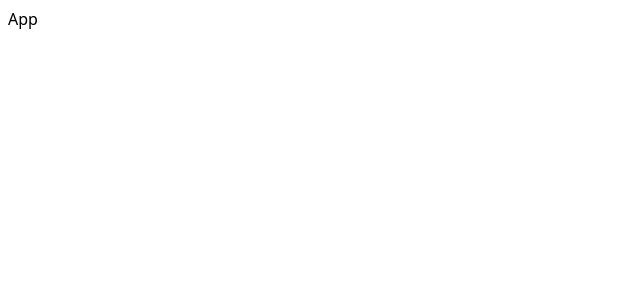
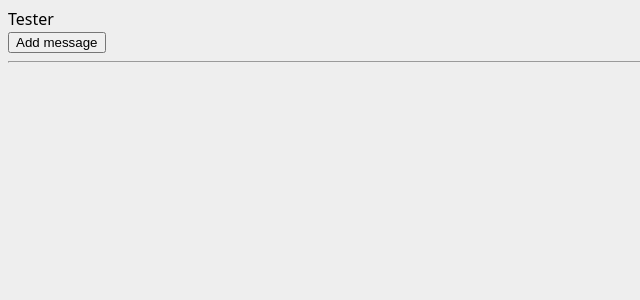
Before and after one commit to travis-hilterbrand/bubble-animate, a React (Vite) app: page / in a window 1280 px wide. Shown: the top 300 px of the page, without its empty margins (0-640 px from the left). Built offline with nearby package versions, Linux system fonts and the light colour scheme.

Commit message:
Add wall

```diff
--- a/src/App.tsx
+++ b/src/App.tsx
@@ -1,5 +1,37 @@
+import { useState } from "react";
 import "./App.css";
+import type { ChatMessage } from "./types";
+import { ChatWall } from "./ChatWall";
+import { randomString } from "./random";
 
 export const App = () => {
-  return <div>App</div>;
+  const [chatMessages, setChatMessages] = useState<ChatMessage[]>([
+    { id: randomString(16, false), message: randomString(64) },
+  ]);
+
+  return (
+    <div>
+      Tester
+      <div>
+        <button
+          onClick={() => {
+            setChatMessages([
+              ...chatMessages,
+              { id: randomString(16), message: randomString(64) },
+            ]);
+          }}
+        >
+          Add message
+        </button>
+      </div>
+      <hr />
+      <ChatWall
+        chatMessages={chatMessages}
+        onClose={(id) => {
+          const newMessages = chatMessages.filter((item) => item.id !== id);
+          setChatMessages(newMessages);
+        }}
+      />
+    </div>
+  );
 };
--- /dev/null
+++ b/src/ChatBubble.tsx
@@ -0,0 +1,55 @@
+import styled from "styled-components";
+import type { ChatMessage } from "./types";
+import { useEffect, useState } from "react";
+
+const Container = styled.div`
+  box-shadow: 0px 6px 24px rgba(16, 16, 23, 0.08);
+  max-width: 200px;
+  border-radius: 2rem 0.5rem 1.5rem 2rem;
+  padding: 0.75rem 1rem 0.875rem 1.25rem;
+  font-size: 14px;
+  font-weight: 400;
+  background: rgb(221, 235, 255);
+  color: #34354c;
+  overflow: hidden;
+  text-overflow: ellipsis;
+
+  animation: fadeInBubble 1.2s cubic-bezier(0.4, 2, 0.6, 1) forwards;
+  opacity: 0;
+
+  @keyframes fadeInBubble {
+    from {
+      opacity: 0;
+    }
+    to {
+      opacity: 1;
+    }
+  }
+`;
+
+export type ChatBubbleProps = {
+  chatMessage: ChatMessage;
+  onClose: (id: string) => void;
+};
+export const ChatBubble = ({ chatMessage, onClose }: ChatBubbleProps) => {
+  const [id] = useState(chatMessage.id);
+  useEffect(() => {
+    const timerId = setTimeout(() => {
+      onClose(id);
+    }, 5 * 1000);
+    return () => {
+      clearTimeout(timerId);
+    };
+  }, [id, onClose]);
+
+  const [opacity, setOpacity] = useState(0);
+  useEffect(() => {
+    setOpacity(1);
+  }, []);
+
+  return (
+    <Container data-id={chatMessage.id} style={{ opacity }}>
+      {chatMessage.message}
+    </Container>
+  );
+};
--- /dev/null
+++ b/src/ChatWall.tsx
@@ -0,0 +1,23 @@
+import styled from "styled-components";
+import type { ChatMessage } from "./types";
+import { ChatBubble } from "./ChatBubble";
+
+const Container = styled.div`
+  display: flex;
+  flex-direction: column;
+  gap: 8px;
+`;
+
+export type ChatWallProps = {
+  chatMessages: ChatMessage[];
+  onClose: (id: string) => void;
+};
+export const ChatWall = ({ chatMessages, onClose }: ChatWallProps) => {
+  return (
+    <Container>
+      {chatMessages.map((item) => (
+        <ChatBubble key={item.id} chatMessage={item} onClose={onClose} />
+      ))}
+    </Container>
+  );
+};
--- a/src/index.css
+++ b/src/index.css
@@ -5,3 +5,8 @@
   -webkit-font-smoothing: antialiased;
   -moz-osx-font-smoothing: grayscale;
 }
+
+body {
+  padding: 0;
+  background: #eee;
+}
--- /dev/null
+++ b/src/random.ts
@@ -0,0 +1,60 @@
+/**
+ * Return a random color
+ */
+export function randomColor(): string {
+  //NOSONAR
+  return (
+    "#" +
+    Math.floor(Math.random() * 16777215)
+      .toString(16)
+      .padStart(6, "0")
+  );
+}
+
+/**
+ * Generate a random date
+ * @returns date
+ */
+export function randomDate(start: Date, end: Date): Date {
+  //NOSONAR
+  return new Date(
+    start.getTime() + Math.random() * (end.getTime() - start.getTime())
+  );
+}
+
+/**
+ * Return a random number
+ * @param min
+ * @param max
+ */
+export function randomNumber(min: number, max: number): number {
+  //NOSONAR
+  return Math.floor(Math.random() * (max - min + 1)) + min;
+}
+
+/**
+ * Return a random string
+ * @param length
+ * @param splitIntoWords
+ */
+export function randomString(length: number, splitIntoWords = true): string {
+  if (length === undefined) {
+    length = randomNumber(200, 1000);
+  }
+  let s = "";
+  let wordCount = 0;
+  let wordLength = randomNumber(3, 10);
+  const chars = "ABCDEFGHIJKLMNOPQRSTUVWXYZabcdefghijklmnopqrstuvwxyz";
+  for (let i = 0; i < length; i++) {
+    s += chars.charAt(randomNumber(0, chars.length - 1));
+    if (splitIntoWords) {
+      wordCount++;
+      if (wordCount >= wordLength) {
+        wordCount = 0;
+        wordLength = randomNumber(3, 10);
+        s += " ";
+      }
+    }
+  }
+  return s.substring(0, length);
+}
--- /dev/null
+++ b/src/types.ts
@@ -0,0 +1,4 @@
+export type ChatMessage = {
+  id: string;
+  message: string;
+};
--- /dev/null
+++ b/src/utils.ts
@@ -0,0 +1,3 @@
+export function sleep(ms: number) {
+  return new Promise((resolve) => setTimeout(resolve, ms));
+}
```
